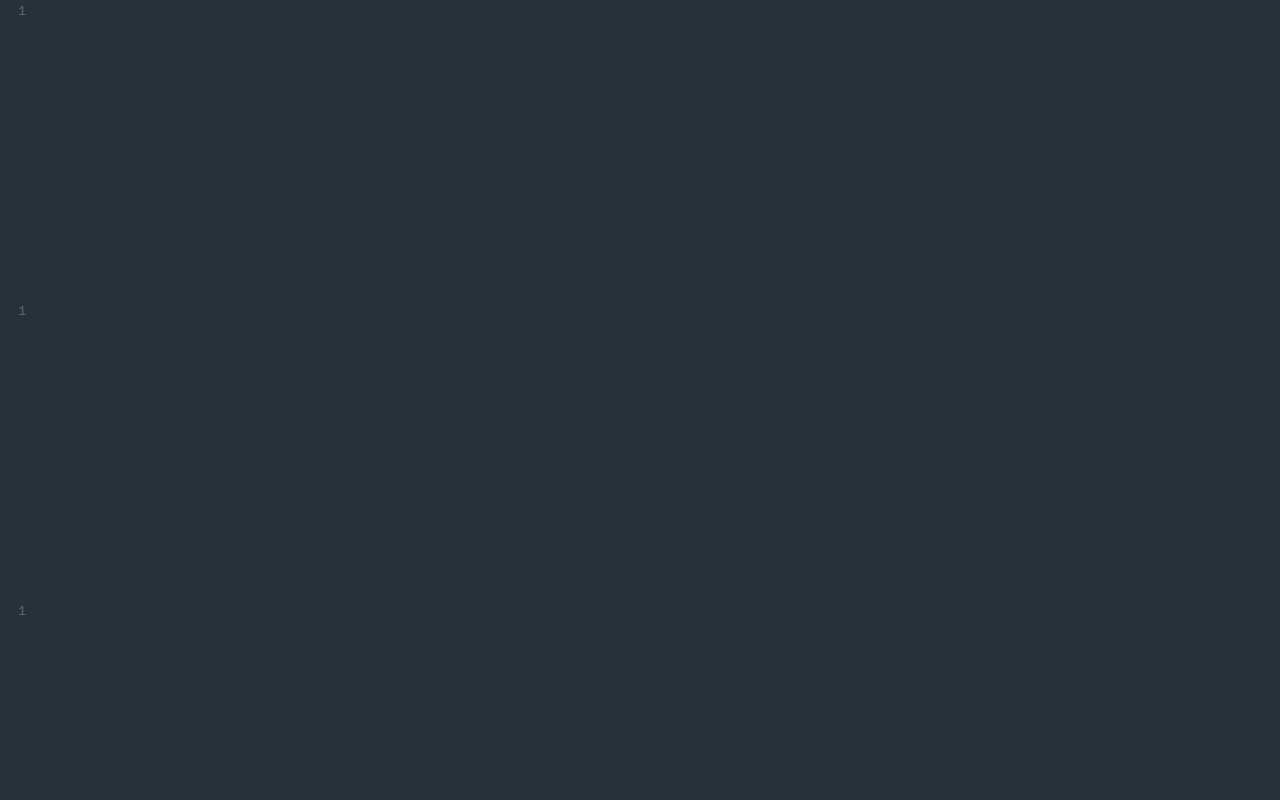
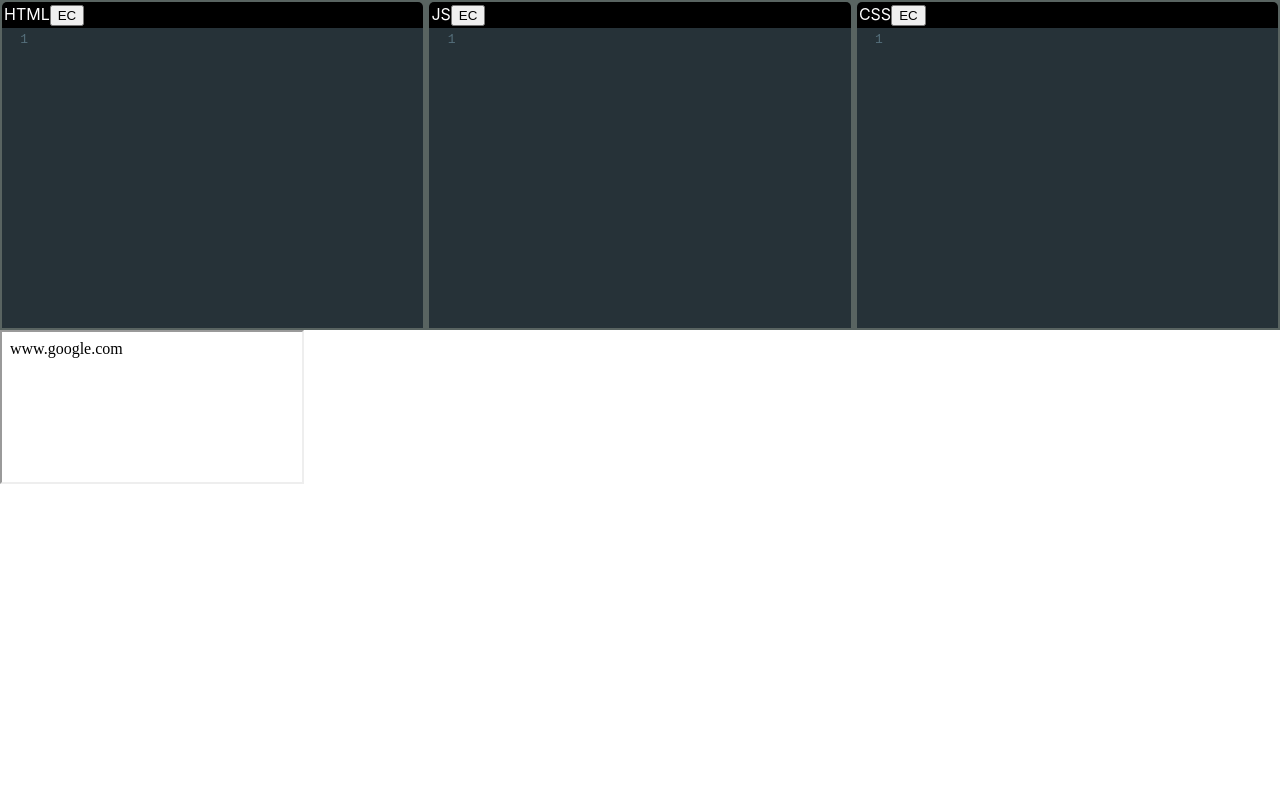
Before and after one commit to vishnu777aero/code-editor, a React (Create React App) app: page / in a window 1280 px wide. Shown: the top 800 px of the page. Built offline with nearby package versions, Linux system fonts and the light colour scheme.

Commit message:
add header

```diff
--- a/src/App.css
+++ b/src/App.css
@@ -1,38 +1,17 @@
-.App {
-  text-align: center;
+.pane.top-pane {
+  display: flex;
+  justify-content: space-between;
+  background-color: rgb(89, 100, 97);
+  padding: 2px;
 }
 
-.App-logo {
-  height: 40vmin;
-  pointer-events: none;
+.editor {
+  flex: 0 1 33%;
 }
 
-@media (prefers-reduced-motion: no-preference) {
-  .App-logo {
-    animation: App-logo-spin infinite 20s linear;
-  }
+.editor .header {
+  padding: 2px;
+  background-color: black;
+  color: white;
+  border-radius: 5px 5px 0 0;
 }
-
-.App-header {
-  background-color: #282c34;
-  min-height: 100vh;
-  display: flex;
-  flex-direction: column;
-  align-items: center;
-  justify-content: center;
-  font-size: calc(10px + 2vmin);
-  color: white;
-}
-
-.App-link {
-  color: #61dafb;
-}
-
-@keyframes App-logo-spin {
-  from {
-    transform: rotate(0deg);
-  }
-  to {
-    transform: rotate(360deg);
-  }
-}
--- a/src/App.js
+++ b/src/App.js
@@ -5,9 +5,9 @@ function App() {
   return (
     <>
       <div className="pane top-pane">
-        <Editor />
-        <Editor />
-        <Editor />
+        <Editor mode="html" name="HTML" />
+        <Editor mode="javascript" name="JS" />
+        <Editor mode="css" name="CSS" />
       </div>
       <div className="bottom-pane">
         <iframe srcDoc="www.google.com" title="code-output"></iframe>
--- a/src/Editor/index.js
+++ b/src/Editor/index.js
@@ -3,7 +3,7 @@ import "codemirror/theme/material.css";
 
 import { Controlled as ControlledEditor } from "react-codemirror2";
 
-export const Editor = ({ value, onBeforeChange, className, mode }) => {
+export const Editor = ({ value, onBeforeChange, className, mode, name }) => {
   const options = {
     mode,
     theme: "material",
@@ -11,11 +11,17 @@ export const Editor = ({ value, onBeforeChange, className, mode }) => {
   };
 
   return (
+    <div className="editor">
+      <div className="header">
+        <span>{name}</span>
+        <button>EC</button>
+      </div>
       <ControlledEditor
         value={value}
         options={options}
         className={className}
         onBeforeChange={onBeforeChange}
       />
+    </div>
   );
 };
```
Lines whose indentation alone changed are shown as unchanged.
